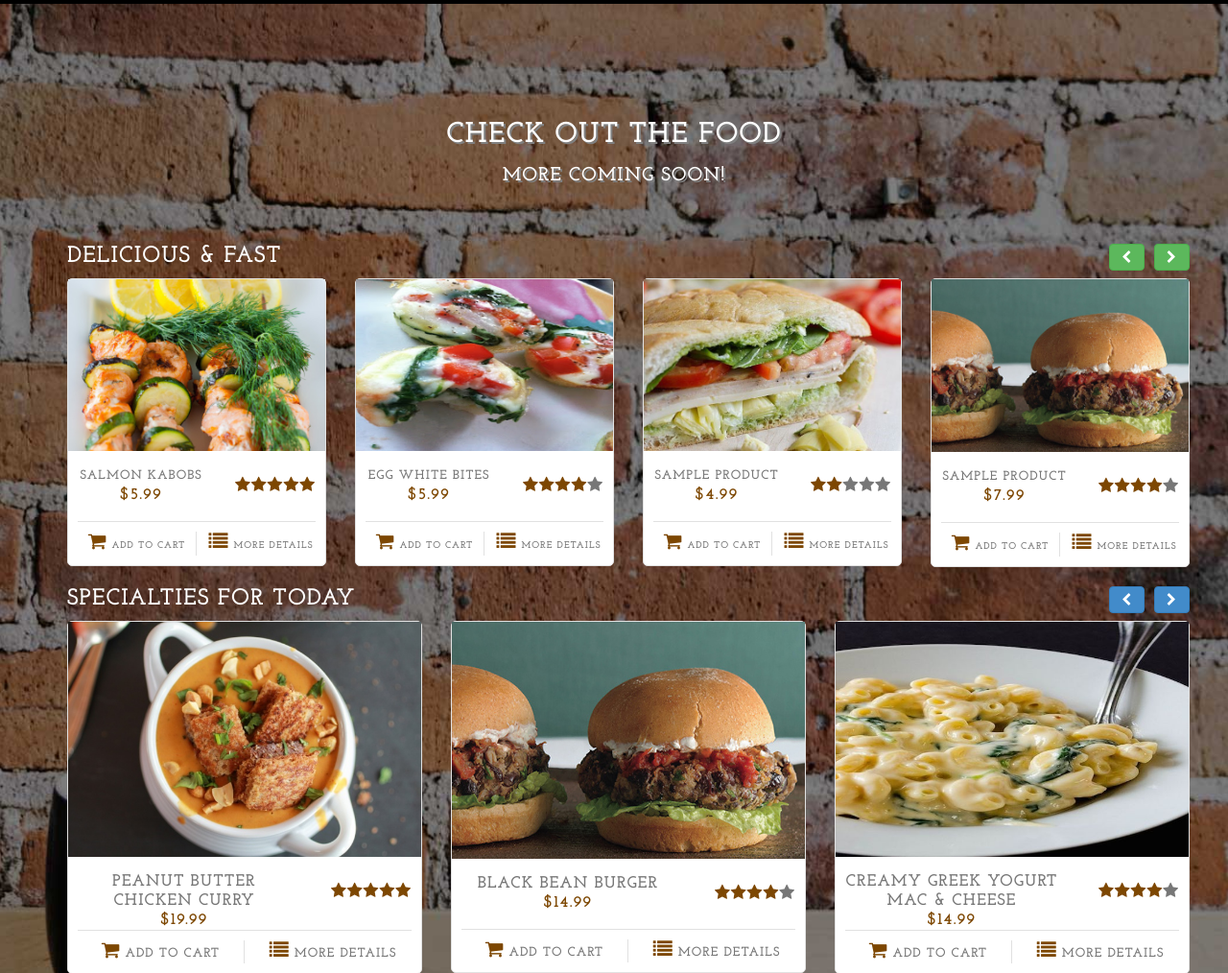
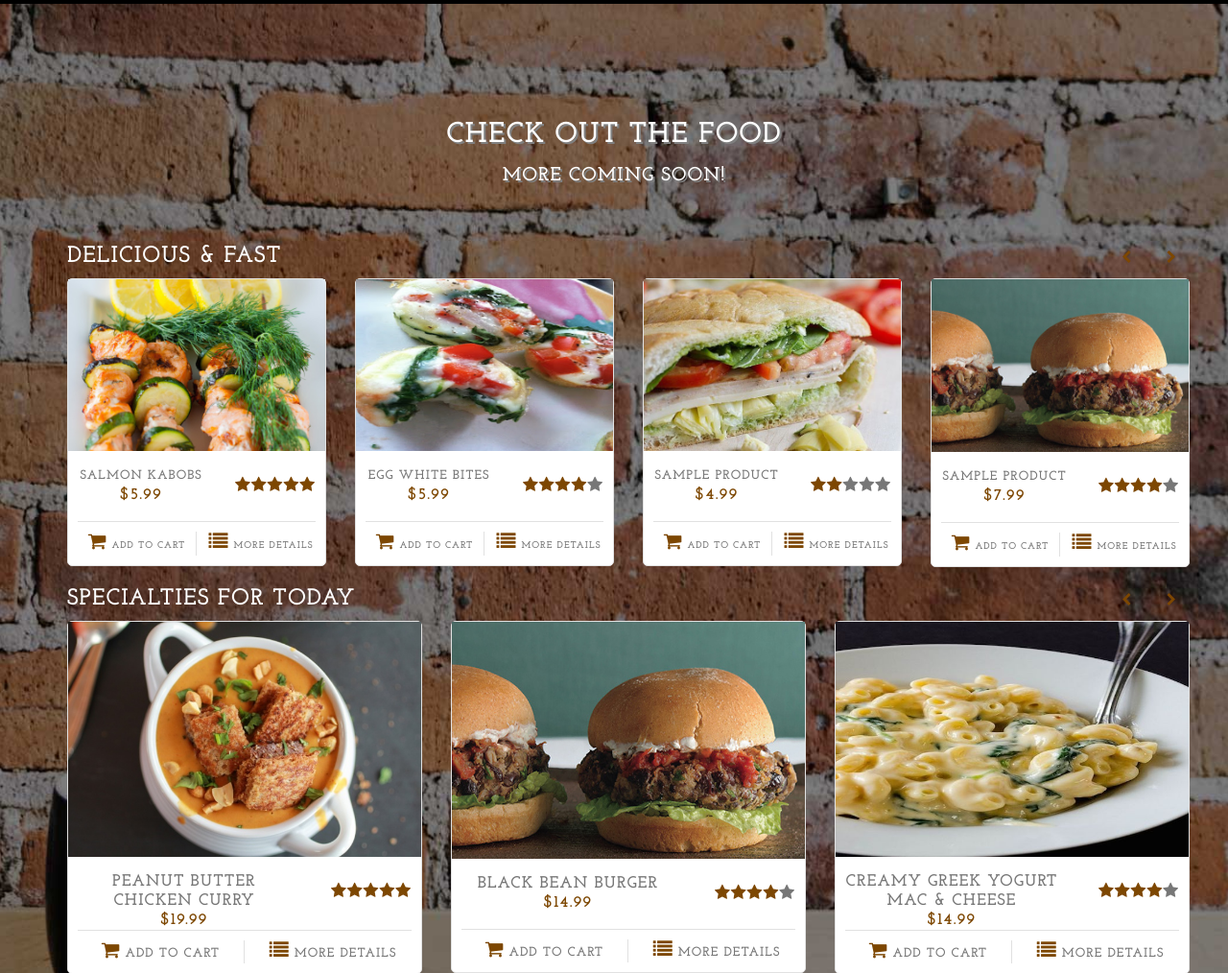
Before and after one commit to alex-cory/iwantfood, a PHP site: page / in a window 1280 px wide. Shown: the part 1656-2670 px from the top of the page at 96% size. Run offline with PHP 8.4, Linux system fonts and the light colour scheme; some libraries are stand-ins or nearby versions.

Commit message:
updated buttons

```diff
--- a/index.php
+++ b/index.php
@@ -121,8 +121,8 @@
                             <div class="col-md-3">
                                 <!-- Controls -->
                                 <div class="controls pull-right hidden-xs">
-                                    <a class="left fa fa-chevron-left btn btn-success" href="#carousel-example"
-                                        data-slide="prev"></a><a class="right fa fa-chevron-right btn btn-success" href="#carousel-example"
+                                    <a class="left fa fa-chevron-left btn" href="#carousel-example"
+                                        data-slide="prev"></a><a class="right fa fa-chevron-right btn" href="#carousel-example"
                                             data-slide="next"></a>
                                 </div>
                             </div>
@@ -389,8 +389,8 @@
                             <div class="col-md-3">
                                 <!-- Controls -->
                                 <div class="controls pull-right hidden-xs">
-                                    <a class="left fa fa-chevron-left btn btn-primary" href="#carousel-example-generic"
-                                        data-slide="prev"></a><a class="right fa fa-chevron-right btn btn-primary" href="#carousel-example-generic"
+                                    <a class="left fa fa-chevron-left btn" href="#carousel-example-generic"
+                                        data-slide="prev"></a><a class="right fa fa-chevron-right btn" href="#carousel-example-generic"
                                             data-slide="next"></a>
                                 </div>
                             </div>
```
